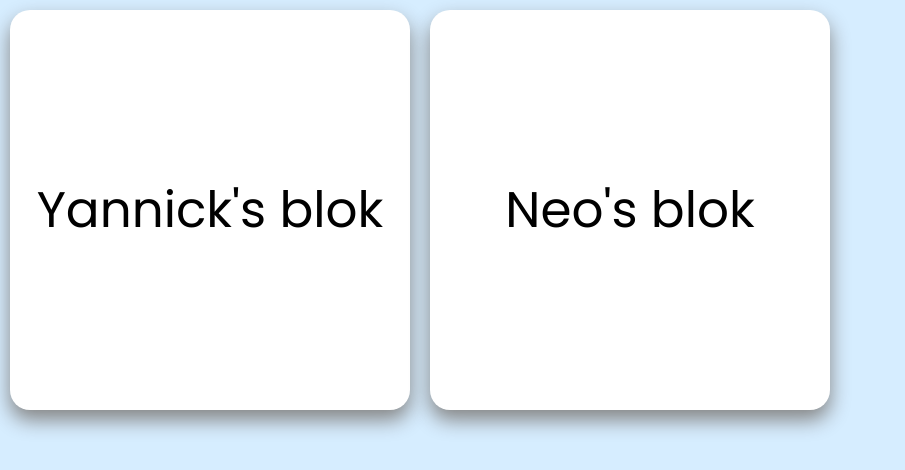
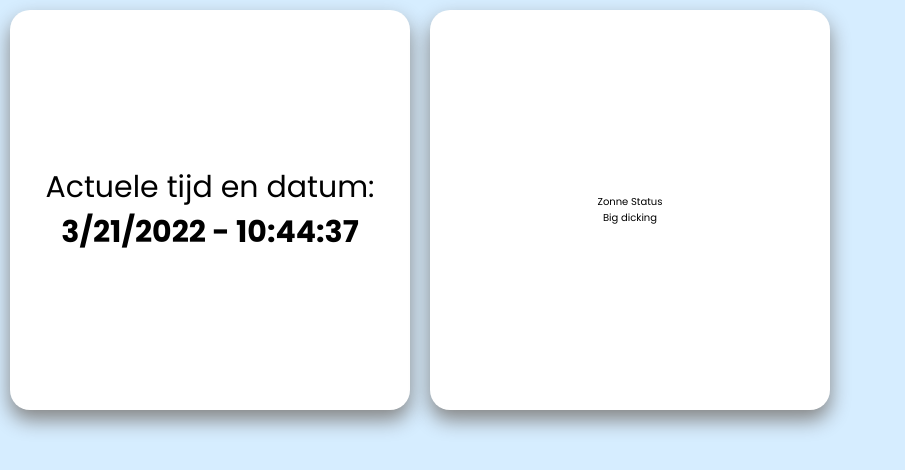
Before and after one commit to NeoOverbeek/F2M3BO, a plain HTML site: page index.html in a window 1280 px wide. Shown: the whole page, without its empty margins (0-905 px from the left). Drawn offline with Linux system fonts and the light colour scheme.

Commit message:
blokken klaar

```diff
--- a/index.html
+++ b/index.html
@@ -7,13 +7,17 @@
     <title>BO Dashboard</title>
     <link rel="stylesheet" href="style.css">
 </head>
-<body>
-    <article class="container">
-        <p>Yannick's blok</p>
+<body onload=display_ct();>
+    <article class="container"> <!--Gemaakt door Yannick-->
+        <p class="tijd-p">Actuele tijd en datum:</p>
+        <span id='ct' class="tijd" ></span>
     </article>
 
-    <article class="container">
-        <p>Neo's blok</p>
+    <article class="bingchilling"> <!--Gemaakt door Neo de pio-->
+        <p class="TitelZS">Zonne Status</p>
+        <p class="zonneStand">Big dicking</p>
     </article>
+
+    <script src="script.js"></script>
 </body>
 </html>
--- a/script.js
+++ b/script.js
@@ -0,0 +1,12 @@
+function display_c(){
+    var refresh=1000;
+    mytime=setTimeout('display_ct()',refresh)
+    }
+
+    function display_ct() {
+        var x = new Date()
+        var x1=x.getMonth() + 1+ "/" + x.getDate() + "/" + x.getFullYear();
+        x1 = x1 + " - " +  x.getHours( )+ ":" +  x.getMinutes() + ":" +  x.getSeconds();
+        document.getElementById('ct').innerHTML = x1;
+        display_c();
+         }
--- a/style.css
+++ b/style.css
@@ -19,8 +19,13 @@ html{
     font-size: 62.5%;
 }
 
-p{
-    font-size: 5rem;
+.tijd-p{
+    font-size: 3rem;
+}
+
+.tijd{
+    font-size: 3rem;
+    font-weight: bold;
 }
 
 .container{
@@ -33,4 +38,18 @@ p{
     display: flex;
     align-items: center;
     justify-content: center;
+    flex-direction: column;
 }
+
+.bingchilling{
+    height: 40rem;
+    width: 40rem;
+    background-color: white;
+    margin: 1rem;
+    border-radius: 2rem;
+    box-shadow: 0 1rem 2rem 0 rgb(133, 133, 133);
+    display: flex;
+    align-items: center;
+    justify-content: center;
+    flex-direction: column;
+}
```
